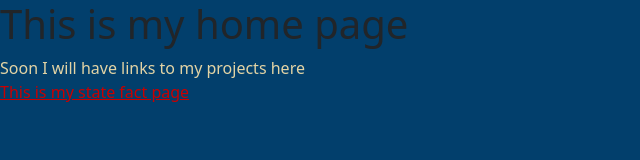
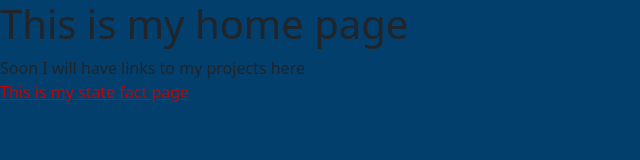
Before and after one commit to shinyphantump/shinyphantump.github.io, a plain HTML site: page index.html in a window 1280 px wide. Shown: the whole page, without its empty margins (0-640 px from the left). Drawn offline with nearby package versions, Linux system fonts and the light colour scheme.

Commit message:
Update style.css

```diff
--- a/style.css
+++ b/style.css
@@ -2,7 +2,7 @@
 	background-color:#023F6C;
 }
 
-h1,p{
+.textColor{
 	color:#E3D4A5;
 }
 .links{
```
